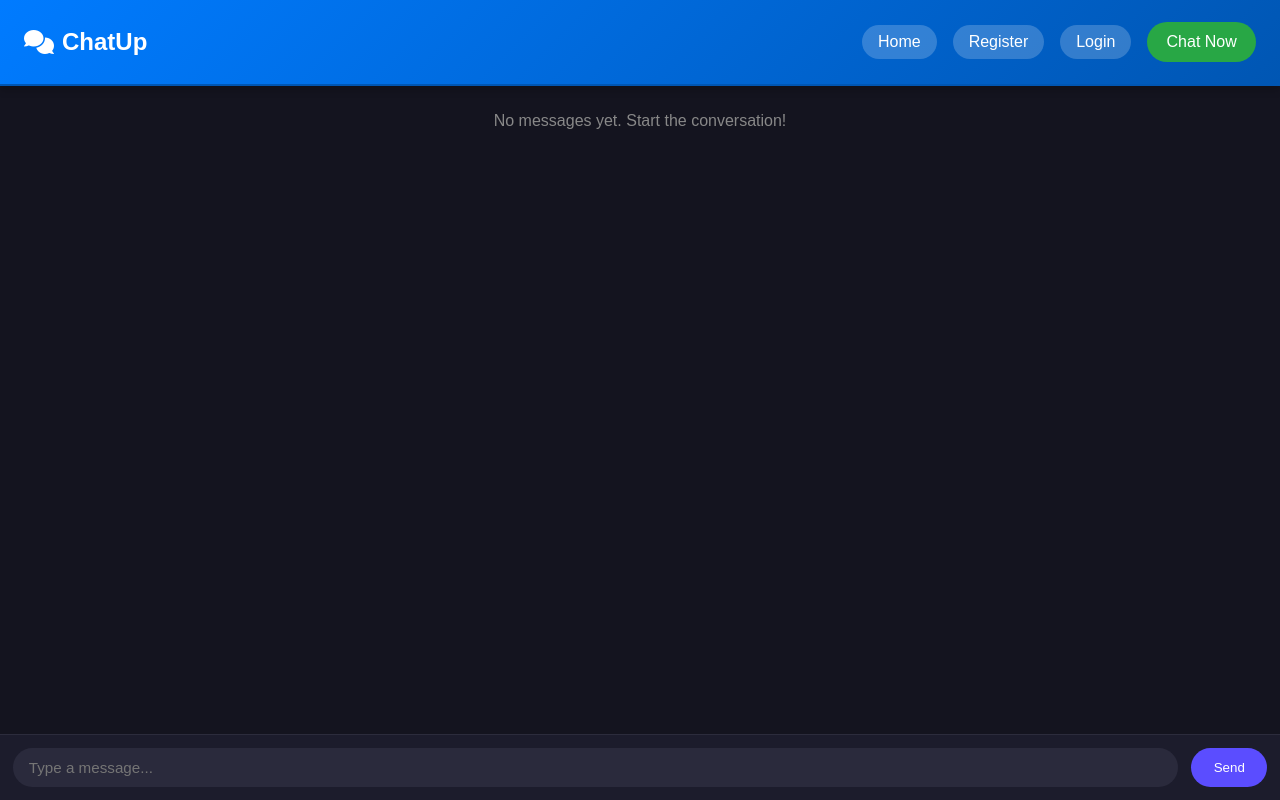
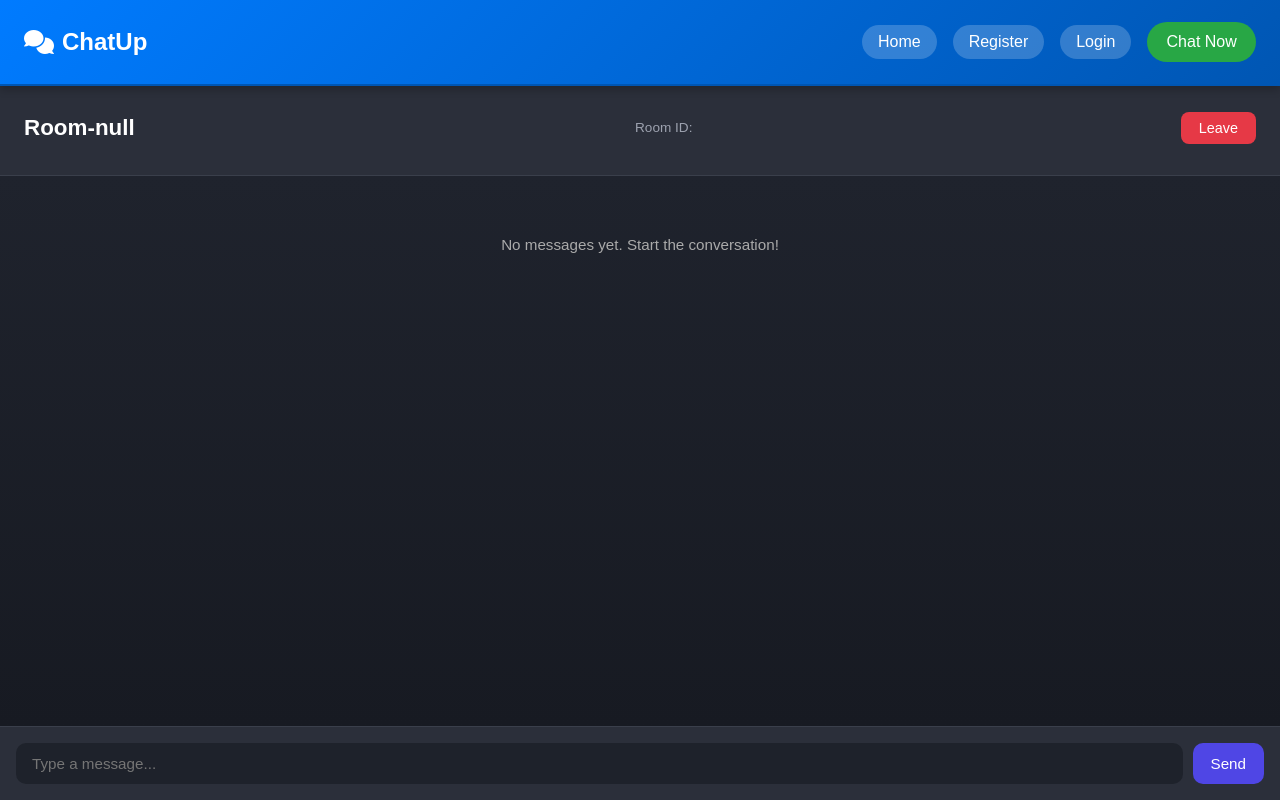
Before and after one commit to vkrm03/Chat_Up, a React (Vite) app in the folder FrontEnd/chat-app/: page /chat/chat-room in a window 1280 px wide. Built offline with nearby package versions, Linux system fonts and the light colour scheme.

Commit message:
Chat Room Page style updated

```diff
--- a/FrontEnd/chat-app/src/assets/ChatRoom.css
+++ b/FrontEnd/chat-app/src/assets/ChatRoom.css
@@ -1,166 +1,173 @@
 .chatroom-container {
+    margin-top: 80px;
   display: flex;
   flex-direction: column;
-  height: 100vh;
-  background: linear-gradient(135deg, #0f0f1a, #1a1a2e);
-  color: #fff;
-  font-family: "Poppins", sans-serif;
+  height: 90vh;
+  background: linear-gradient(135deg, #1c1f26, #23283b);
+  color: #f5f5f5;
+  font-family: 'Poppins', sans-serif;
+  overflow: hidden;
 }
 
 .chatroom-header {
   display: flex;
   align-items: center;
   justify-content: space-between;
-  background: #1c1c2c;
-  padding: 1rem 1.5rem;
-  border-bottom: 1px solid #2c2c3c;
-  box-shadow: 0 2px 10px rgba(0, 0, 0, 0.5);
+  background: #2b2f3a;
+  padding: 16px 24px;
+  border-bottom: 1px solid #3a3f4b;
+  box-shadow: 0 2px 6px rgba(0, 0, 0, 0.4);
 }
 
 .chatroom-header h2 {
-  font-size: 1.5rem;
+  font-size: 1.4rem;
   font-weight: 600;
   color: #ffffff;
-  margin: 0;
 }
 
 .room-id {
   font-size: 0.85rem;
-  color: #b5b5b5;
-  margin-left: 1rem;
+  color: #9da2af;
+  margin-left: 12px;
 }
 
 .leave-btn {
-  background: #ff3c3c;
+  background: #e63946;
+  color: #fff;
   border: none;
-  color: white;
-  padding: 0.5rem 1rem;
+  padding: 8px 18px;
   border-radius: 8px;
   cursor: pointer;
-  font-weight: 500;
-  transition: background 0.2s ease-in-out;
+  font-size: 0.9rem;
+  transition: background 0.3s ease;
 }
 
 .leave-btn:hover {
-  background: #e02121;
+  background: #d62828;
 }
 
 .chatroom-messages {
   flex: 1;
-  padding: 1rem;
+  padding: 20px;
   overflow-y: auto;
-  background: #14141f;
   display: flex;
   flex-direction: column;
-  gap: 0.8rem;
+  gap: 14px;
+  background: linear-gradient(to bottom, #1f232d, #171a22);
 }
 
 .no-messages {
   text-align: center;
-  color: #888;
-  font-size: 1rem;
-  margin-top: 2rem;
+  color: #aaa;
+  margin-top: 40px;
+  font-size: 0.95rem;
+}
+
+.chat-message {
+  max-width: 70%;
+  padding: 10px 14px;
+  border-radius: 14px;
+  position: relative;
+  word-wrap: break-word;
+  display: flex;
+  flex-direction: column;
+  animation: fadeIn 0.3s ease;
+}
+
+.chat-message.sent {
+  align-self: flex-end;
+  background: #4f46e5;
+  color: #fff;
+  border-bottom-right-radius: 2px;
+}
+
+.chat-message.received {
+  align-self: flex-start;
+  background: #2d334a;
+  color: #f5f5f5;
+  border-bottom-left-radius: 2px;
+}
+
+.message-content .sender {
+  font-size: 0.75rem;
+  font-weight: 500;
+  opacity: 0.8;
+}
+
+.message-content p {
+  margin: 4px 0;
+  font-size: 0.95rem;
+  line-height: 1.4;
+}
+
+.timestamp {
+  font-size: 0.7rem;
+  opacity: 0.7;
+  align-self: flex-end;
+  margin-top: 4px;
+}
+
+.chatroom-input-area {
+  display: flex;
+  padding: 16px;
+  background: #2b2f3a;
+  border-top: 1px solid #3a3f4b;
+}
+
+.chatroom-input {
+  flex: 1;
+  padding: 12px 16px;
+  border-radius: 10px;
+  border: none;
+  outline: none;
+  font-size: 0.95rem;
+  background: #1e222b;
+  color: #f5f5f5;
+  margin-right: 10px;
+  transition: all 0.3s ease;
+}
+
+.chatroom-input:focus {
+  background: #23283b;
+  box-shadow: 0 0 0 2px #4f46e5;
+}
+
+.chatroom-send-btn {
+  background: #4f46e5;
+  color: #fff;
+  border: none;
+  padding: 12px 18px;
+  border-radius: 10px;
+  font-size: 0.95rem;
+  cursor: pointer;
+  transition: background 0.3s ease;
+}
+
+.chatroom-send-btn:hover {
+  background: #4338ca;
 }
 
 .chatroom-messages::-webkit-scrollbar {
   width: 8px;
 }
 
-.chatroom-messages::-webkit-scrollbar-thumb {
-  background: #3a3a4a;
-  border-radius: 10px;
+.chatroom-messages::-webkit-scrollbar-track {
+  background: #1c1f26;
 }
 
-.chatroom-messages::-webkit-scrollbar-track {
-  background: #1a1a24;
+.chatroom-messages::-webkit-scrollbar-thumb {
+  background: #4f46e5;
+  border-radius: 8px;
 }
 
-.chat-message {
-  max-width: 65%;
-  padding: 0.8rem 1rem;
-  border-radius: 16px;
-  word-wrap: break-word;
-  display: flex;
-  flex-direction: column;
-  animation: fadeIn 0.25s ease-in-out;
-}
-
-.chat-message.sent {
-  background: #5b4dff;
-  align-self: flex-end;
-  color: #fff;
-  border-bottom-right-radius: 4px;
-}
-
-.chat-message.received {
-  background: #2a2a3c;
-  align-self: flex-start;
-  border-bottom-left-radius: 4px;
-}
-
-.message-content {
-  display: flex;
-  flex-direction: column;
-}
-
-.sender {
-  font-size: 0.8rem;
-  font-weight: 600;
-  color: #ccc;
-  margin-bottom: 0.25rem;
-}
-
-.timestamp {
-  font-size: 0.7rem;
-  color: #9a9a9a;
-  margin-top: 0.4rem;
-  align-self: flex-end;
-}
-
-.chatroom-input-area {
-  display: flex;
-  padding: 0.8rem;
-  background: #1c1c2c;
-  border-top: 1px solid #2c2c3c;
-}
-
-.chatroom-input {
-  flex: 1;
-  padding: 0.7rem 1rem;
-  background: #2a2a3c;
-  border: none;
-  border-radius: 25px;
-  color: white;
-  outline: none;
-  font-size: 0.95rem;
-  transition: background 0.2s ease-in-out;
-}
-
-.chatroom-input:focus {
-  background: #37374a;
-}
-
-.chatroom-send-btn {
-  background: #5b4dff;
-  color: white;
-  border: none;
-  padding: 0.7rem 1.4rem;
-  margin-left: 0.8rem;
-  border-radius: 25px;
-  cursor: pointer;
-  font-weight: 500;
-  transition: background 0.2s ease-in-out, transform 0.1s ease;
-}
-
-.chatroom-send-btn:hover {
-  background: #4b3ce6;
-  transform: translateY(-1px);
+.chatroom-messages::-webkit-scrollbar-thumb:hover {
+  background: #4338ca;
 }
 
 @keyframes fadeIn {
   from {
     opacity: 0;
-    transform: translateY(6px);
+    transform: translateY(5px);
   }
   to {
     opacity: 1;
```
